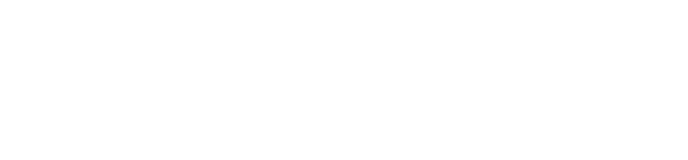
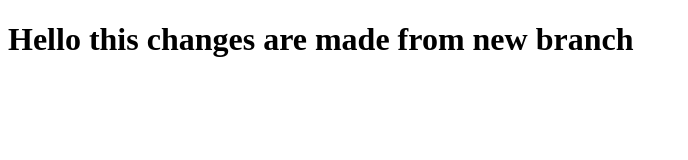
Before and after one commit to Wizard-CM/Testing, a plain HTML site: page index.html in a window 1280 px wide. Shown: the whole page, without its empty margins (0-688 px from the left). Drawn offline with Linux system fonts and the light colour scheme.

Commit message:
new-branch changes

```diff
--- a/index.html
+++ b/index.html
@@ -6,7 +6,7 @@
     <title>Document</title>
 </head>
 <body>
-
+    <h1>Hello this changes are made from new branch</h1>
     <script src="script.js"></script>
 </body>
 </html>
```
